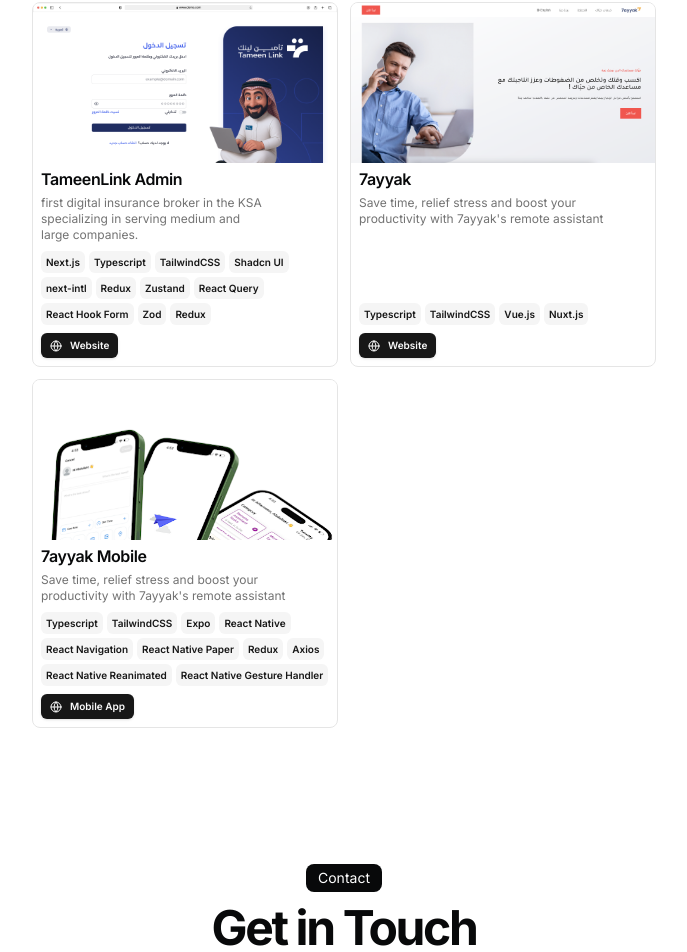
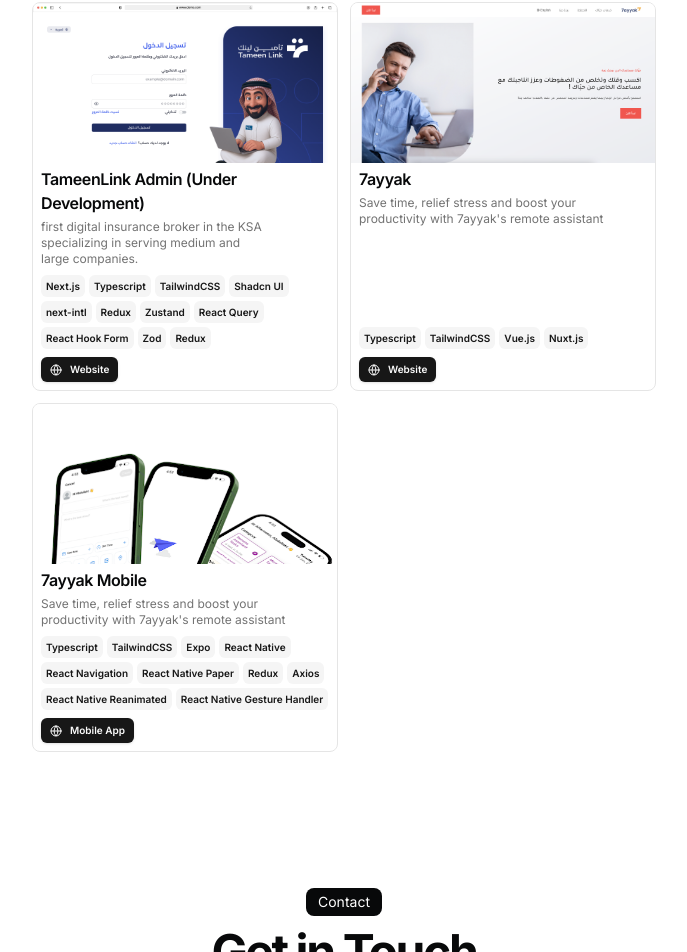
Before and after one commit to DeekCS/portfolio-me, a Next.js app: page / in a window 1280 px wide. Shown: the part 1712-2664 px from the top of the page, without its empty margins (296-983 px from the left). Built offline with nearby package versions, Linux system fonts and the light colour scheme.

Commit message:
Update TameenLink Admin title to indicate it's under development

```diff
--- a/src/data/resume.tsx
+++ b/src/data/resume.tsx
@@ -201,7 +201,7 @@
       image: "/tameenlink.png",
     },
     {
-      title: "TameenLink Admin",
+      title: "TameenLink Admin (Under Development)",
       href: "https://admin.tameenlink.com/",
       active: true,
       description:
```
